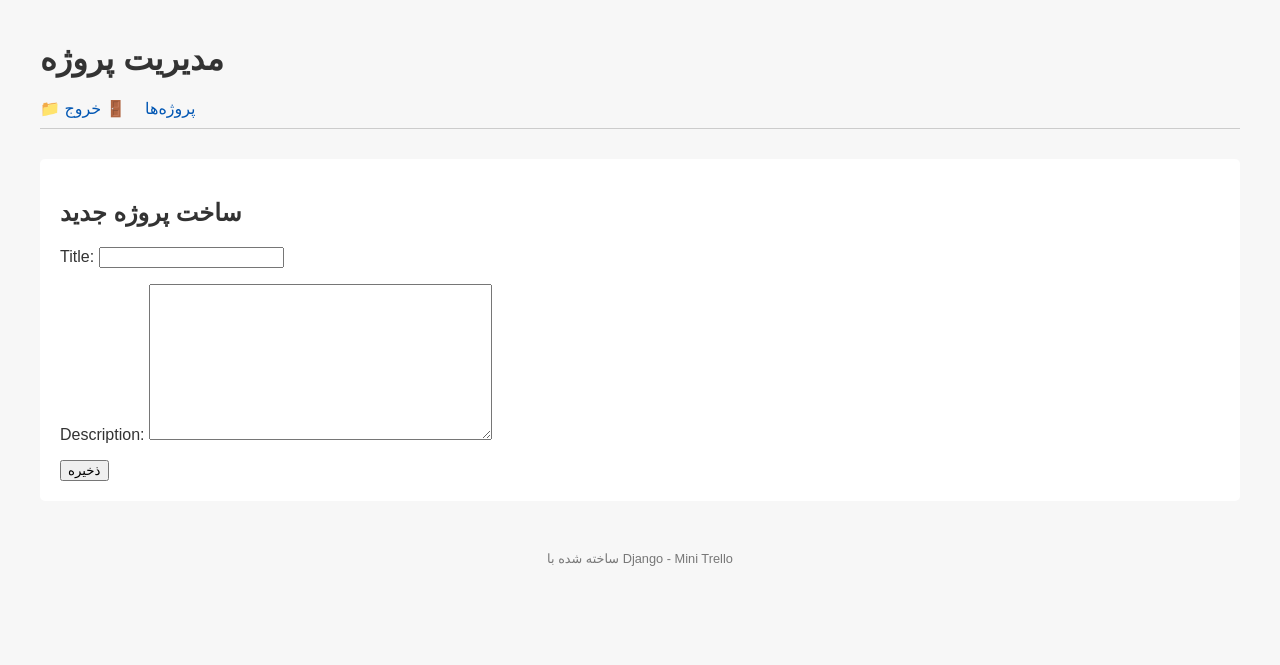
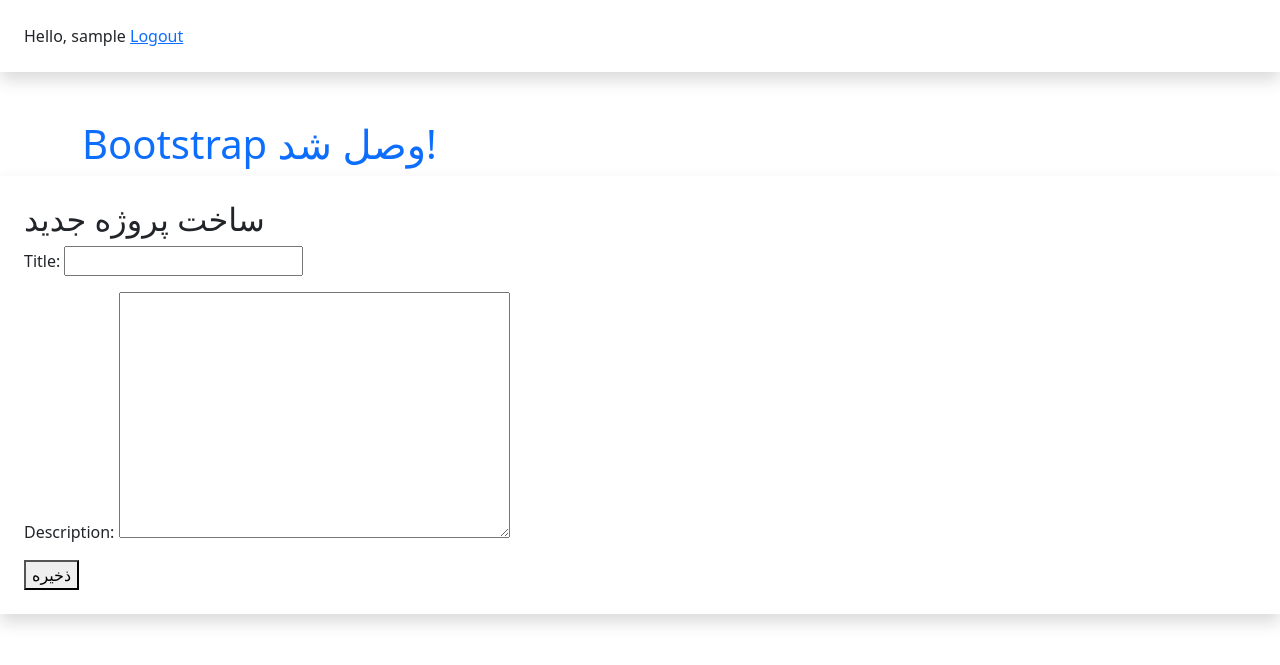
Before and after one commit to amiradp/Mini_trello, a Django app: page /create/ in a window 1280 px wide. Shown: the top 665 px of the page. Run offline with Django 5.2, Linux system fonts and the light colour scheme; the visitor is signed in with stand-in values (Sample User, id 1).

Commit message:
add bootstrap

```diff
--- a/config/settings.py
+++ b/config/settings.py
@@ -11,6 +11,7 @@ https://docs.djangoproject.com/en/5.2/ref/settings/
 """
 
 from pathlib import Path
+import os
 
 # Build paths inside the project like this: BASE_DIR / 'subdir'.
 BASE_DIR = Path(__file__).resolve().parent.parent
@@ -127,7 +128,11 @@ USE_TZ = True
 # Static files (CSS, JavaScript, Images)
 # https://docs.djangoproject.com/en/5.2/howto/static-files/
 
+MEDIA_ROOT = os.path.join(BASE_DIR, 'media')
+MEDIA_URL = '/media/'
+
 STATIC_URL = 'static/'
+STATICFILES_DIRS = [BASE_DIR / 'static']
 
 # Default primary key field type
 # https://docs.djangoproject.com/en/5.2/ref/settings/#default-auto-field
--- a/templates/_base.html
+++ b/templates/_base.html
@@ -1,63 +1,40 @@
+{% load static %}
+
 <!DOCTYPE html>
-<html lang="fa">
+<html lang="en" class="bg-gray-50 text-gray-900">
 <head>
   <meta charset="UTF-8">
-    <title>{% block title %}مدیریت پروژه{% endblock %}</title>
   <meta name="viewport" content="width=device-width, initial-scale=1.0">
-    <style>
-        body {
-            font-family: sans-serif;
-            margin: 40px;
-            background-color: #f7f7f7;
-            color: #333;
-        }
-        header {
-            margin-bottom: 30px;
-            border-bottom: 1px solid #ccc;
-            padding-bottom: 10px;
-        }
-        nav a {
-            margin-right: 15px;
-            text-decoration: none;
-            color: #0056b3;
-        }
-        nav a:hover {
-            text-decoration: underline;
-        }
-        .content {
-            background-color: white;
-            padding: 20px;
-            border-radius: 5px;
-        }
-        footer {
-            margin-top: 50px;
-            text-align: center;
-            font-size: 0.8em;
-            color: #777;
-        }
-    </style>
+  <title>{% block title %}Mini Trello{% endblock %}</title>
+  <!-- Bootstrap CSS CDN -->
+<link href="https://cdn.jsdelivr.net/npm/bootstrap@5.3.3/dist/css/bootstrap.min.css" rel="stylesheet">
+
 </head>
+
 <body>
-    <header>
-        <h1>مدیریت پروژه</h1>
-        <nav>
-            <a href="{% url 'project_list' %}">📁 پروژه‌ها</a>
+    <script src="https://cdn.jsdelivr.net/npm/bootstrap@5.3.3/dist/js/bootstrap.bundle.min.js"></script>
+
+  <!-- Navbar -->
+  <nav class="bg-white shadow p-4 flex justify-between items-center">
+    {% comment %} <a href="{% url 'dashboard' %}" class="text-xl font-bold text-blue-600">MiniTrello</a> {% endcomment %}
+    <div class="space-x-4">
       {% if user.is_authenticated %}
-                <a href="{% url 'account_logout' %}">🚪 خروج</a>
+        <span class="text-sm text-gray-700">Hello, {{ user.username }}</span>
+        <a href="{% url 'account_logout' %}" class="text-sm text-red-500 hover:underline">Logout</a>
       {% else %}
-                <a href="{% url 'account_login' %}">ورود</a>
-                <a href="{% url 'account_signup' %}">ثبت‌نام</a>
+        <a href="{% url 'account_login' %}" class="text-sm text-blue-500 hover:underline">Login</a>
+        <a href="{% url 'account_signup' %}" class="text-sm text-green-500 hover:underline">Signup</a>
       {% endif %}
+    </div>
   </nav>
-    </header>
-
-    <div class="content">
+    <div class="container mt-5">
+        <h1 class="text-primary">Bootstrap وصل شد!</h1>
+    </div>
+  <!-- Content -->
+  <main class="max-w-4xl mx-auto mt-8 p-4 bg-white rounded-2xl shadow">
     {% block content %}
     {% endblock %}
-    </div>
+  </main>
 
-    <footer>
-        <p>ساخته شده با Django - Mini Trello</p>
-    </footer>
 </body>
 </html>
```
Lines whose indentation alone changed are shown as unchanged.
